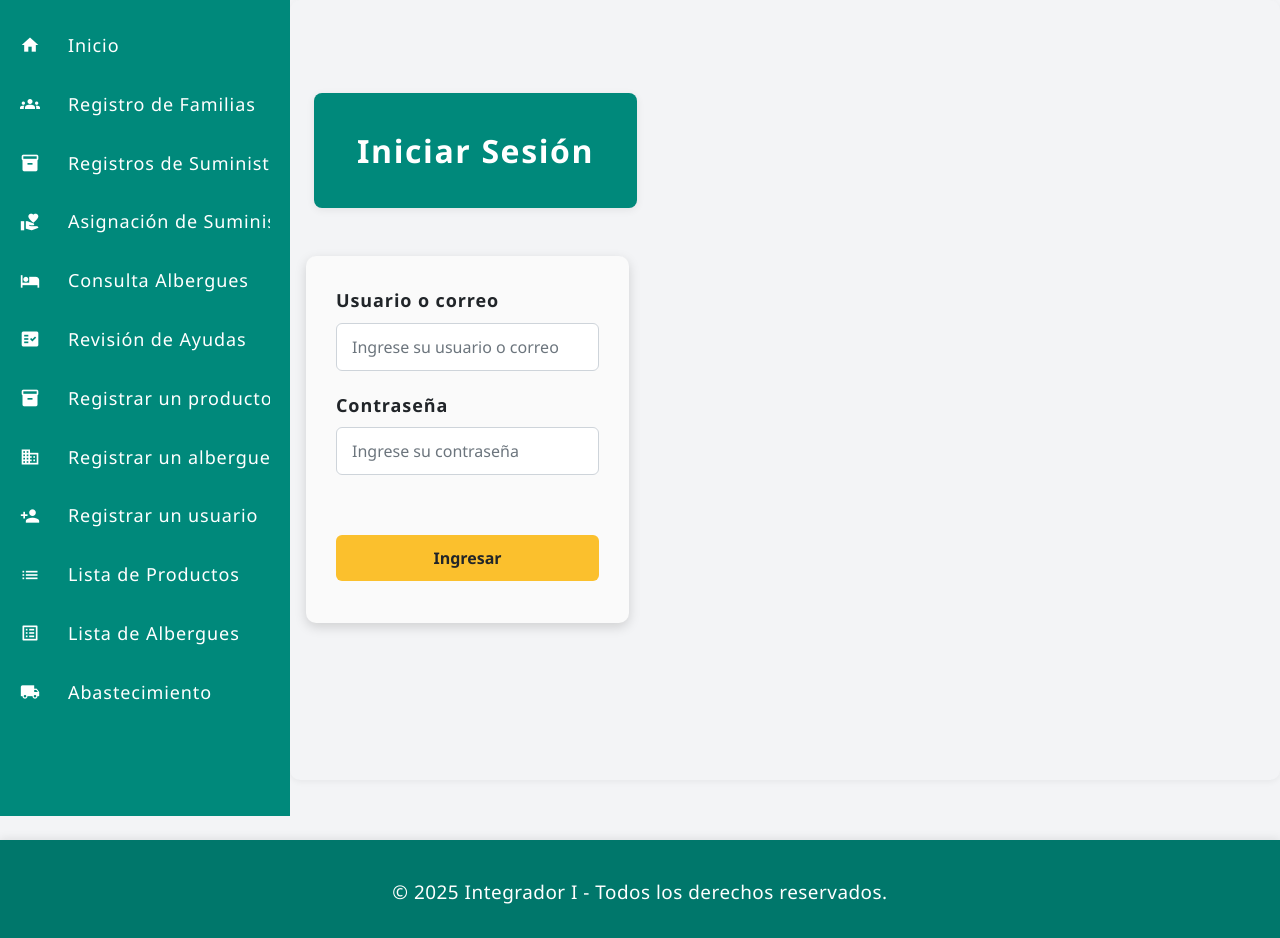
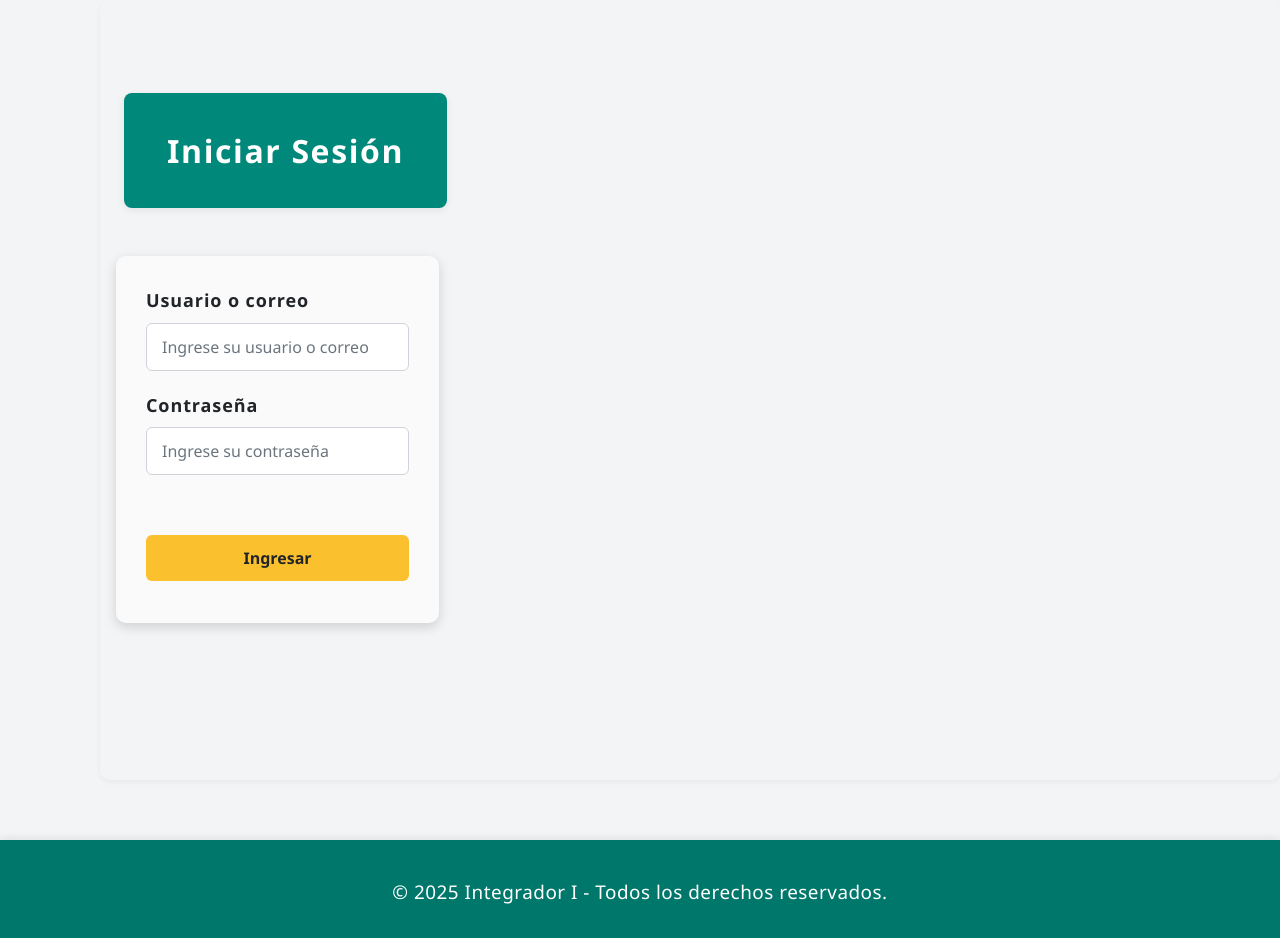
Before and after one commit to Derek-GB/IntegradorReact, a React (Vite) app: page / in a window 1280 px wide. Built offline with nearby package versions, Linux system fonts and the light colour scheme.

Commit message:
Correccion errores

```diff
--- a/src/App.jsx
+++ b/src/App.jsx
@@ -1,5 +1,5 @@
 import React from 'react';
-import { Routes, Route } from 'react-router-dom';
+import { Routes, Route, useLocation } from 'react-router-dom';
 import Inicio from './components/Inicio.jsx';
 import Sidebar from './components/Sidebar.jsx';
 import PreFormulario from './components/PreFormulario.jsx';
@@ -12,20 +12,26 @@ import RegistroAlbergue from './components/RegistroAlbergue.jsx';
 import RegistroUsuario from './components/RegistroUsuario.jsx';
 import ListaProducto from './components/ListaProducto.jsx';
 import ListaAlbergue from './components/ListaAlbergue.jsx';
-import FormularioAbastecimiento from './components/FormularioAbarrotes.jsx'; // <--- nombre correcto
-import Login from './components/Login.jsx'; // Asegúrate de importar tu componente Login
+import FormularioAbastecimiento from './components/FormularioAbarrotes.jsx';
+import Login from './components/Login.jsx';
 
 import './styles/formularioFusionado.css';
 
 const App = () => {
+  const location = useLocation();
+
+  // Verifica si la ruta actual es "/"
+  const isLogin = location.pathname === '/';
+
   return (
     <>
       <div className="app-container">
-        {/* El Sidebar solo se mostrará si la ruta no es "/". */}
-        <Sidebar />
+        {/* Solo muestra el Sidebar si NO estás en Login */}
+        {!isLogin && <Sidebar />}
+
         <div className="container main-content">
           <Routes>
-            <Route path="/" element={<Login />} /> {/* Cambia la ruta para que muestre el Login */}
+            <Route path="/" element={<Login />} />
             <Route path="/inicio" element={<Inicio />} />
             <Route path="/preFormulario" element={<PreFormulario />} />
             <Route path="/registroSuministros" element={<RegistroSuministros />} />
--- a/src/components/busquedaAlbergue.jsx
+++ b/src/components/busquedaAlbergue.jsx
@@ -3,7 +3,7 @@ import { useUbicaciones } from '../hooks/useUbicaciones';
 import '../styles/formulario.css';
 import '../styles/indexx.css';
 
-const busquedaAlbergue = () => {
+const BusquedaAlbergue = () => {
   const {
     provincias, cantones, distritos,
     setProvinciaId, setCantonId
@@ -40,4 +40,4 @@ const busquedaAlbergue = () => {
   );
 };
 
-export default busquedaAlbergue;
+export default BusquedaAlbergue;
--- a/src/components/registroSuministros.jsx
+++ b/src/components/registroSuministros.jsx
@@ -1,8 +1,11 @@
 import React, { useState } from 'react';
+import { useNavigate } from 'react-router-dom';
 import '../styles/formulario.css';
 import '../styles/indexx.css';
 
 const RegistroSuministros = () => {
+  const navigate = useNavigate();
+
   const [form, setForm] = useState({
     nombre: '',
     descripcionProducto: '',
```
